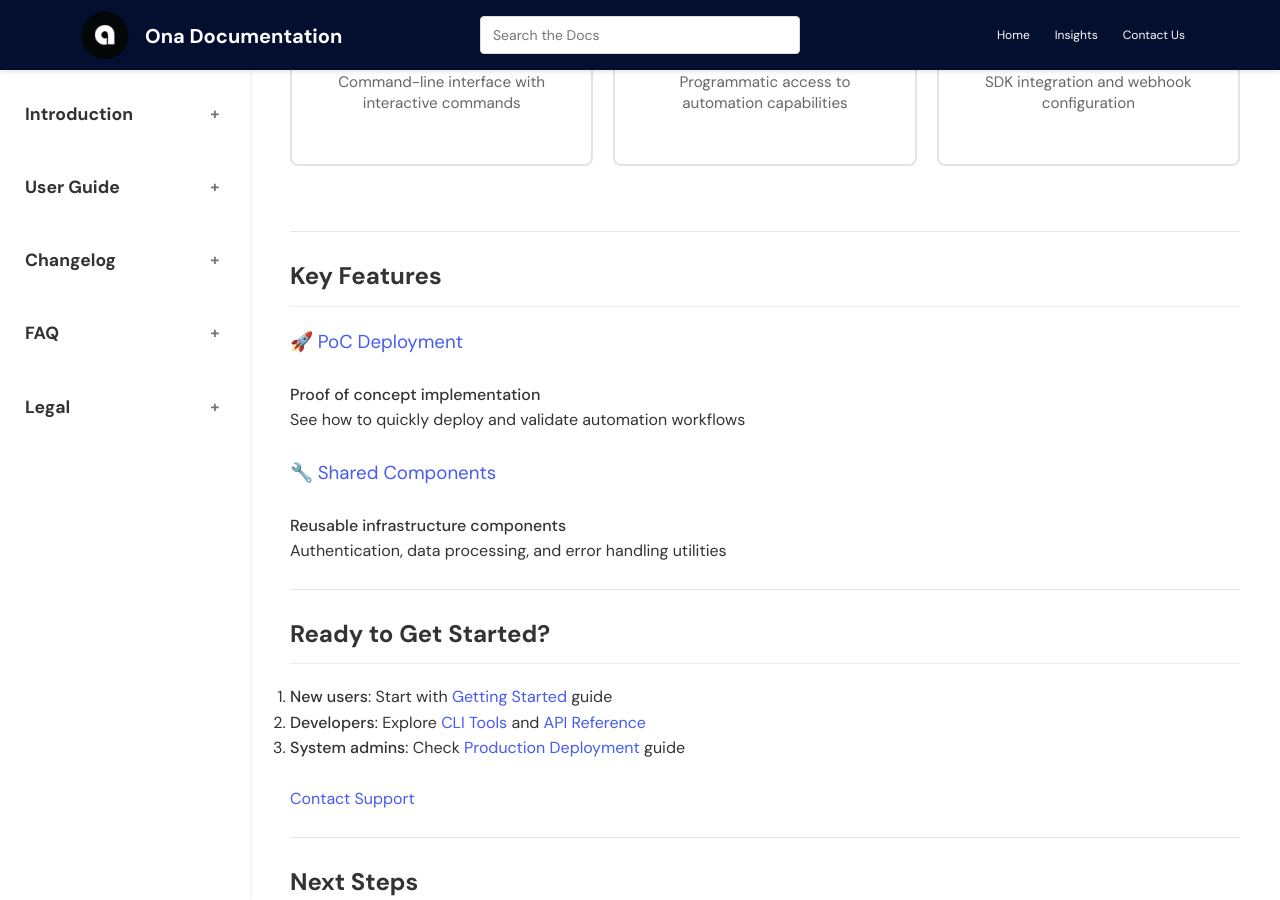
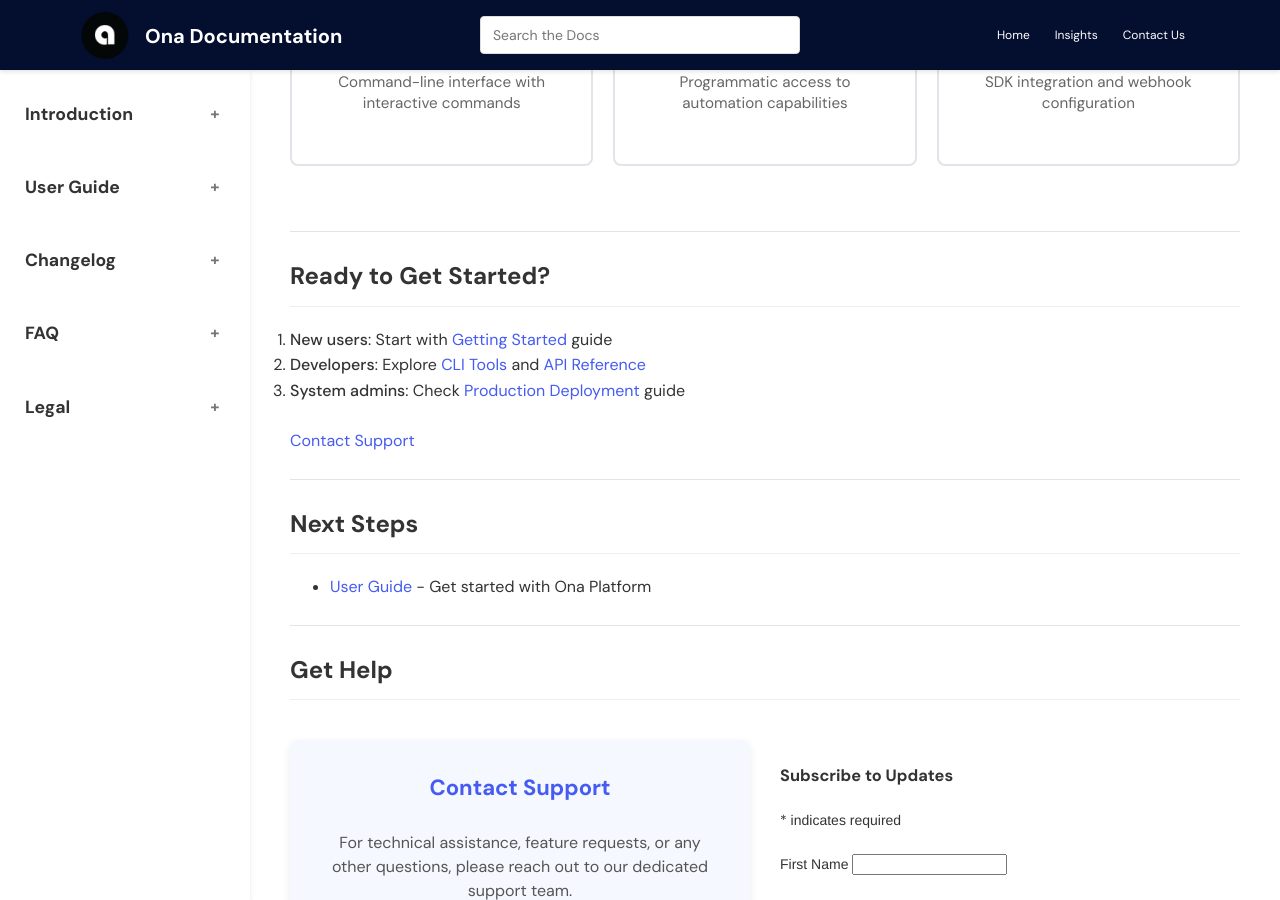
Before and after one commit to AsobaCloud/asobacode.github.io, a Jekyll site: the page built from index.md, in a window 1280 px wide and 900 px high, scrolled down 1260 px. Built offline with Jekyll 4.4.1, drawn with Linux system fonts in a browser that asks for light colours; comment, search, counter and statistics services are not loaded.

Commit message:
docs: remove Key Features section from index page

```diff
--- a/index.md
+++ b/index.md
@@ -274,18 +274,6 @@ Learn how to use Ona Terminal effectively:
 
 ---
 
-## Key Features
-
-### 🚀 [PoC Deployment](poc-deployment.html)
-**Proof of concept implementation**
-See how to quickly deploy and validate automation workflows
-
-### 🔧 [Shared Components](shared-components.html)
-**Reusable infrastructure components**
-Authentication, data processing, and error handling utilities
-
----
-
 ## Ready to Get Started?
 
 1. **New users**: Start with [Getting Started](getting-started.html) guide
```
